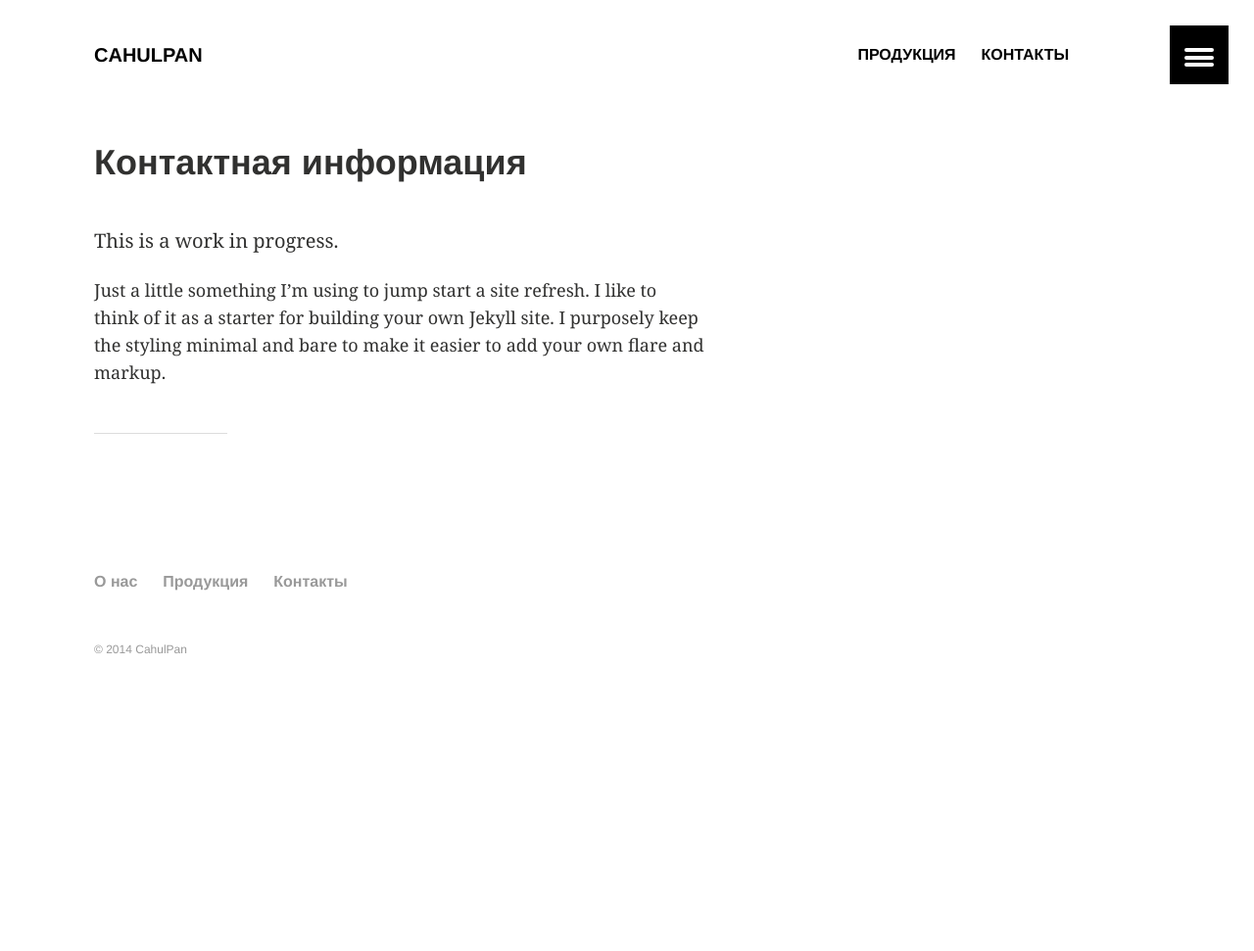
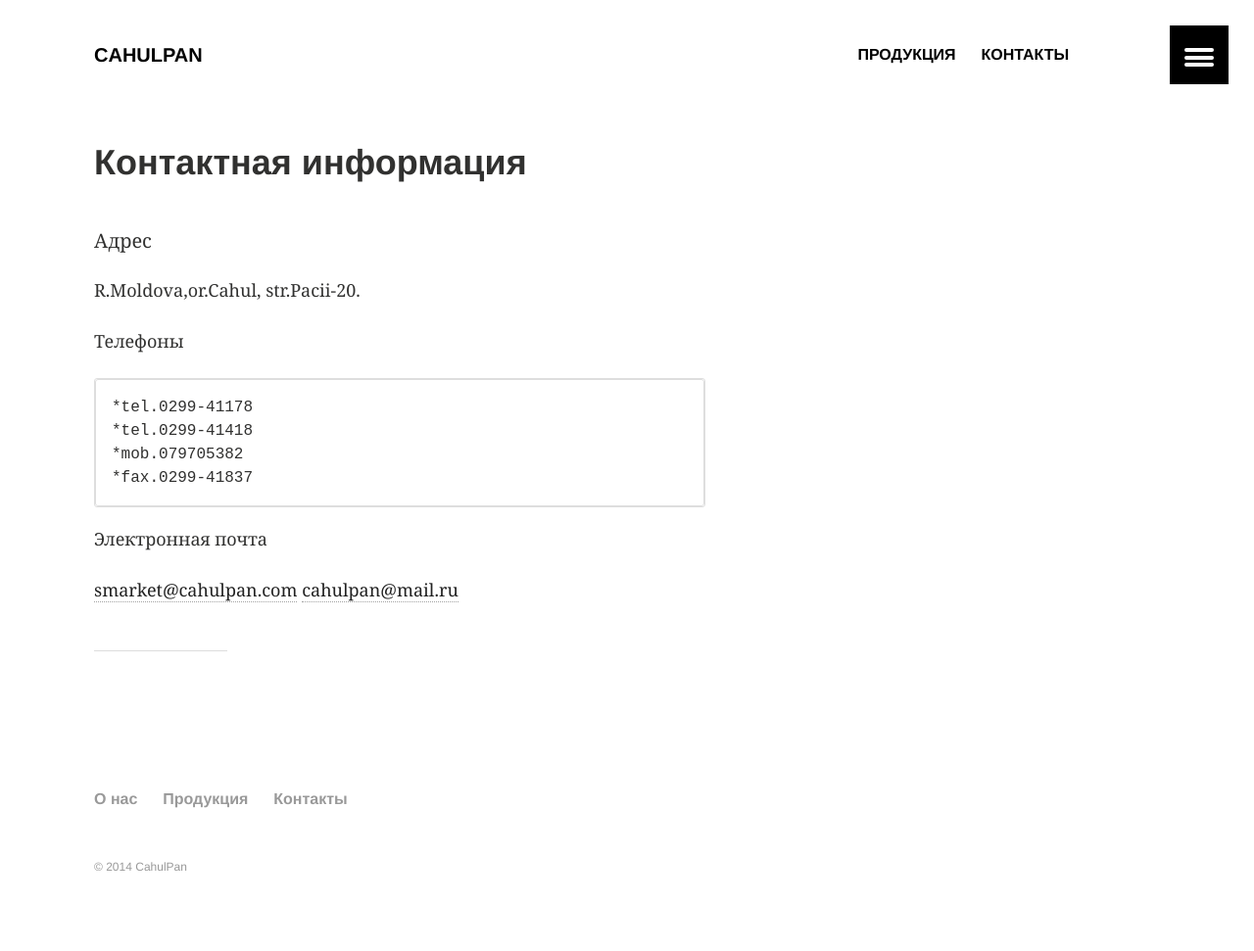
Before and after one commit to lxMBIT/cahulpan, a Jekyll site: the page built from about/index.md, in a window 1280 px wide. Shown: the whole page at 98% size. Built offline with Jekyll 4.4.1, drawn with Linux system fonts in a browser that asks for light colours; before the commit the page ends 900 px from its top, so only the background shows below that.

Commit message:
Contacts

```diff
--- a/about/index.md
+++ b/about/index.md
@@ -12,6 +12,18 @@ share: false
 ads: false
 ---
 
-This is a work in progress.
+Адрес
 
-Just a little something I'm using to jump start a site refresh. I like to think of it as a starter for building your own Jekyll site. I purposely keep the styling minimal and bare to make it easier to add your own flare and markup.
+ R.Moldova,or.Cahul, str.Pacii-20.
+
+Телефоны
+
+    *tel.0299-41178
+    *tel.0299-41418
+    *mob.079705382
+    *fax.0299-41837
+
+Электронная почта
+
+<a href="mailto:smarket@cahulpan.com">smarket@cahulpan.com</a>
+<a href="cahulpan@mail.ru">cahulpan@mail.ru</a>
```
